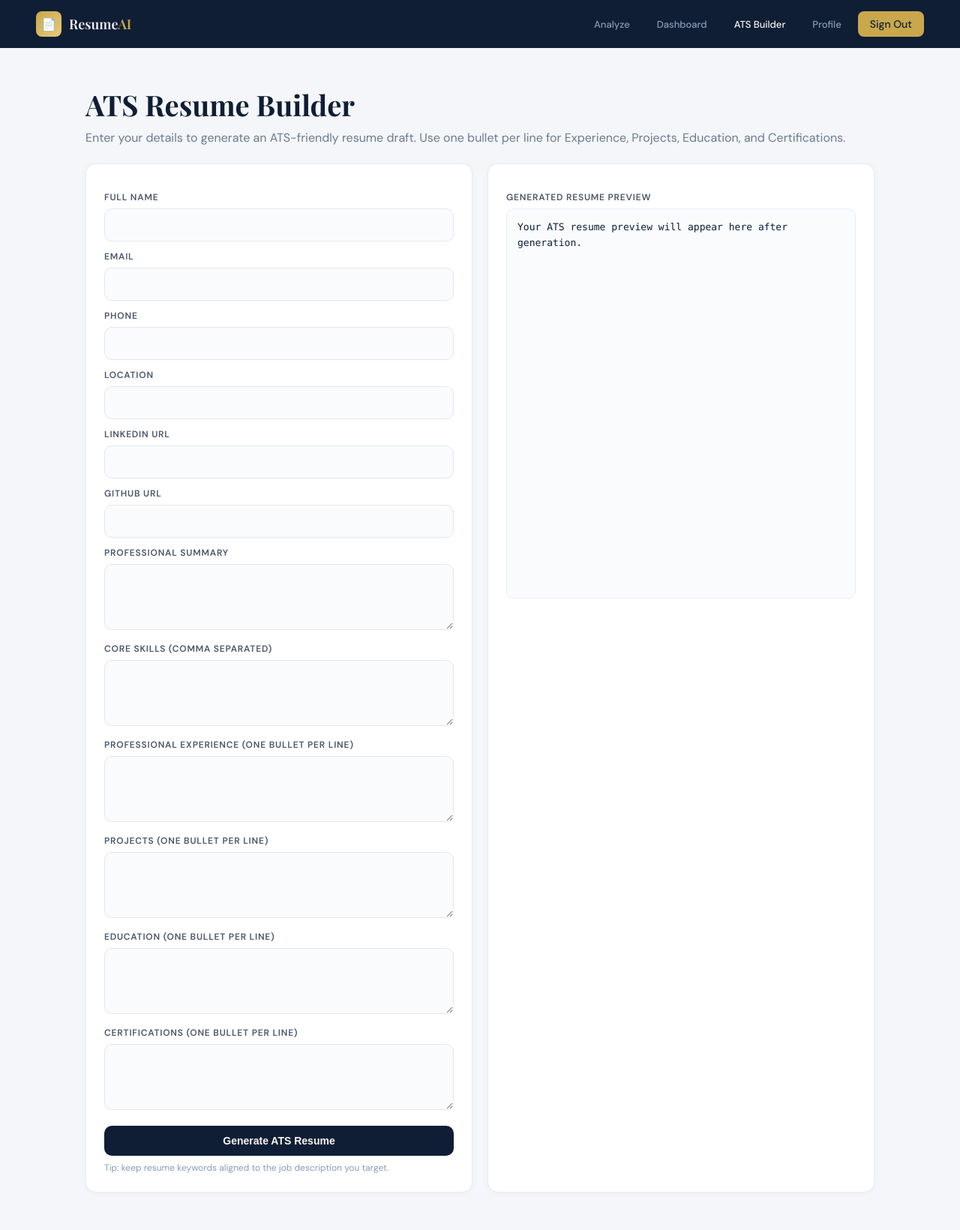
After one commit to anandkundurthi/ai-resume-analyzer, a FastAPI app: template app/templates/ats_resume.html in a window 1280 px wide. The commit adds this page. Shown: the whole page at 75% size. Run offline with FastAPI, Linux system fonts and the light colour scheme; the template is opened without the code that fills it, so the values that code supplies are empty.

Commit message:
Add ATS-friendly resume builder with download support

```diff
--- a/app/main.py
+++ b/app/main.py
@@ -5,6 +5,7 @@ from app.utils import (
     calculate_similarity,
     generate_action_plan,
     build_report_text,
+    build_ats_resume_text,
 )
 from app.skill_db import skills
 from fastapi import UploadFile, File, FastAPI, Request, Form, Depends
@@ -187,3 +188,80 @@ def download_report(request: Request):
     response = PlainTextResponse(report.get("text", ""), media_type="text/plain")
     response.headers["Content-Disposition"] = f'attachment; filename="{report.get("filename", "resume_report.txt")}"'
     return response
+
+
+@app.get("/ats-resume", response_class=HTMLResponse)
+def ats_resume_page(request: Request):
+    if not request.session.get("user"):
+        return RedirectResponse("/login", status_code=303)
+    return templates.TemplateResponse(
+        "ats_resume.html",
+        {
+            "request": request,
+            "linkedin_url": request.session.get("linkedin_url"),
+            "generated_resume": "",
+            "form_data": {},
+        },
+    )
+
+
+@app.post("/ats-resume", response_class=HTMLResponse)
+def generate_ats_resume(
+    request: Request,
+    full_name: str = Form(""),
+    email: str = Form(""),
+    phone: str = Form(""),
+    location: str = Form(""),
+    linkedin: str = Form(""),
+    github: str = Form(""),
+    summary: str = Form(""),
+    skills: str = Form(""),
+    experience: str = Form(""),
+    projects: str = Form(""),
+    education: str = Form(""),
+    certifications: str = Form(""),
+):
+    if not request.session.get("user"):
+        return RedirectResponse("/login", status_code=303)
+
+    form_data = {
+        "full_name": full_name,
+        "email": email,
+        "phone": phone,
+        "location": location,
+        "linkedin": linkedin,
+        "github": github,
+        "summary": summary,
+        "skills": skills,
+        "experience": experience,
+        "projects": projects,
+        "education": education,
+        "certifications": certifications,
+    }
+    resume_text = build_ats_resume_text(form_data)
+    safe_name = (full_name.strip() or "candidate").replace(" ", "_")
+    request.session["ats_resume"] = {
+        "filename": f"{safe_name.lower()}_ats_resume.txt",
+        "text": resume_text,
+    }
+    return templates.TemplateResponse(
+        "ats_resume.html",
+        {
+            "request": request,
+            "linkedin_url": request.session.get("linkedin_url"),
+            "generated_resume": resume_text,
+            "form_data": form_data,
+        },
+    )
+
+
+@app.get("/download-ats-resume")
+def download_ats_resume(request: Request):
+    if not request.session.get("user"):
+        return RedirectResponse("/login", status_code=303)
+    ats_resume = request.session.get("ats_resume")
+    if not ats_resume:
+        return RedirectResponse("/ats-resume", status_code=303)
+    response = PlainTextResponse(ats_resume.get("text", ""), media_type="text/plain")
+    response.headers["Content-Disposition"] = f'attachment; filename="{ats_resume.get("filename", "ats_resume.txt")}"'
+    return response
--- /dev/null
+++ b/app/templates/ats_resume.html
@@ -0,0 +1,114 @@
+<!DOCTYPE html>
+<html lang="en">
+<head>
+    <meta charset="UTF-8">
+    <meta name="viewport" content="width=device-width, initial-scale=1.0">
+    <title>ATS Resume Builder — ResumeAI</title>
+    <link href="https://fonts.googleapis.com/css2?family=Playfair+Display:wght@600;700&family=DM+Sans:wght@300;400;500;600&display=swap" rel="stylesheet">
+    <style>
+        *, *::before, *::after { box-sizing: border-box; margin: 0; padding: 0; }
+        :root { --navy: #0f1e35; --navy-light: #1e3a5f; --gold: #c9a84c; --gold-light: #e8c97a; --white: #f8f6f1; --muted: #8a9bb5; --bg: #f4f6f9; }
+        body { font-family: 'DM Sans', sans-serif; background: var(--bg); color: var(--navy); min-height: 100vh; }
+        nav { background: var(--navy); padding: 0 48px; height: 64px; display: flex; align-items: center; justify-content: space-between; }
+        .brand { display: flex; align-items: center; gap: 10px; text-decoration: none; }
+        .brand-icon { width: 34px; height: 34px; background: linear-gradient(135deg, var(--gold), var(--gold-light)); border-radius: 8px; display: flex; align-items: center; justify-content: center; font-size: 16px; }
+        .brand-name { font-family: 'Playfair Display', serif; font-size: 18px; color: var(--white); }
+        .brand-name span { color: var(--gold); }
+        .nav-links { display: flex; align-items: center; gap: 8px; }
+        .nav-link { text-decoration: none; padding: 8px 14px; border-radius: 8px; font-size: 13px; font-weight: 500; color: var(--muted); transition: all 0.2s; }
+        .nav-link:hover { color: var(--white); background: rgba(255,255,255,0.07); }
+        .nav-link.active { color: var(--white); }
+        .nav-logout { text-decoration: none; padding: 8px 16px; border-radius: 8px; font-size: 14px; font-weight: 500; color: var(--navy); background: var(--gold); transition: all 0.2s; }
+        .nav-logout:hover { background: var(--gold-light); }
+        main { max-width: 1100px; margin: 0 auto; padding: 50px 24px; }
+        .header { margin-bottom: 24px; }
+        .header h1 { font-family: 'Playfair Display', serif; font-size: 38px; margin-bottom: 8px; }
+        .header p { color: #6b7a90; }
+        .grid { display: grid; grid-template-columns: 1fr 1fr; gap: 20px; }
+        .card { background: white; border-radius: 14px; padding: 24px; border: 1px solid #e8edf5; box-shadow: 0 1px 8px rgba(15,30,53,0.04); }
+        label { display: block; font-size: 12px; font-weight: 600; color: #4a5568; text-transform: uppercase; letter-spacing: 0.8px; margin-bottom: 7px; margin-top: 12px; }
+        input, textarea { width: 100%; padding: 12px 14px; border: 1.5px solid #e2e8f0; border-radius: 10px; font-family: 'DM Sans', sans-serif; font-size: 14px; color: var(--navy); background: #fafbfc; outline: none; }
+        textarea { min-height: 88px; resize: vertical; line-height: 1.5; }
+        input:focus, textarea:focus { border-color: var(--gold); background: #fff; box-shadow: 0 0 0 4px rgba(201,168,76,0.1); }
+        .btn-row { display: flex; gap: 10px; margin-top: 16px; }
+        .btn { text-decoration: none; border: none; cursor: pointer; padding: 12px 14px; border-radius: 10px; font-size: 14px; font-weight: 600; }
+        .btn-primary { background: var(--navy); color: var(--white); flex: 1; }
+        .btn-primary:hover { background: var(--navy-light); }
+        .btn-secondary { background: #f7f1dd; color: #7a5b0f; border: 1px solid #e8d39a; flex: 1; text-align: center; }
+        .btn-secondary:hover { background: #f3e7c2; }
+        .hint { font-size: 12px; color: #8a9bb5; margin-top: 8px; }
+        .resume-preview { min-height: 520px; font-family: ui-monospace, SFMono-Regular, Menlo, Monaco, Consolas, "Liberation Mono", monospace; white-space: pre-wrap; background: #f9fbfd; border: 1px solid #e8edf5; border-radius: 10px; padding: 14px; font-size: 13px; line-height: 1.6; }
+        @media (max-width: 900px) { .grid { grid-template-columns: 1fr; } }
+    </style>
+</head>
+<body>
+<nav>
+    <a href="/upload" class="brand"><div class="brand-icon">📄</div><div class="brand-name">Resume<span>AI</span></div></a>
+    <div class="nav-links">
+        <a href="/upload" class="nav-link">Analyze</a>
+        <a href="/dashboard" class="nav-link">Dashboard</a>
+        <a href="/ats-resume" class="nav-link active">ATS Builder</a>
+        <a href="/profile" class="nav-link">Profile</a>
+        {% if linkedin_url %}<a href="{{ linkedin_url }}" class="nav-link" target="_blank" rel="noopener noreferrer">LinkedIn</a>{% endif %}
+        <a href="/logout" class="nav-logout">Sign Out</a>
+    </div>
+</nav>
+<main>
+    <div class="header">
+        <h1>ATS Resume Builder</h1>
+        <p>Enter your details to generate an ATS-friendly resume draft. Use one bullet per line for Experience, Projects, Education, and Certifications.</p>
+    </div>
+    <div class="grid">
+        <div class="card">
+            <form method="post">
+                <label>Full Name</label>
+                <input type="text" name="full_name" value="{{ form_data.get('full_name', '') }}" required>
+
+                <label>Email</label>
+                <input type="email" name="email" value="{{ form_data.get('email', '') }}">
+
+                <label>Phone</label>
+                <input type="text" name="phone" value="{{ form_data.get('phone', '') }}">
+
+                <label>Location</label>
+                <input type="text" name="location" value="{{ form_data.get('location', '') }}">
+
+                <label>LinkedIn URL</label>
+                <input type="text" name="linkedin" value="{{ form_data.get('linkedin', '') }}">
+
+                <label>GitHub URL</label>
+                <input type="text" name="github" value="{{ form_data.get('github', '') }}">
+
+                <label>Professional Summary</label>
+                <textarea name="summary">{{ form_data.get('summary', '') }}</textarea>
+
+                <label>Core Skills (comma separated)</label>
+                <textarea name="skills">{{ form_data.get('skills', '') }}</textarea>
+
+                <label>Professional Experience (one bullet per line)</label>
+                <textarea name="experience">{{ form_data.get('experience', '') }}</textarea>
+
+                <label>Projects (one bullet per line)</label>
+                <textarea name="projects">{{ form_data.get('projects', '') }}</textarea>
+
+                <label>Education (one bullet per line)</label>
+                <textarea name="education">{{ form_data.get('education', '') }}</textarea>
+
+                <label>Certifications (one bullet per line)</label>
+                <textarea name="certifications">{{ form_data.get('certifications', '') }}</textarea>
+
+                <div class="btn-row">
+                    <button type="submit" class="btn btn-primary">Generate ATS Resume</button>
+                    {% if generated_resume %}<a href="/download-ats-resume" class="btn btn-secondary">Download .txt</a>{% endif %}
+                </div>
+                <div class="hint">Tip: keep resume keywords aligned to the job description you target.</div>
+            </form>
+        </div>
+        <div class="card">
+            <label>Generated Resume Preview</label>
+            <div class="resume-preview">{{ generated_resume or "Your ATS resume preview will appear here after generation." }}</div>
+        </div>
+    </div>
+</main>
+</body>
+</html>
--- a/app/templates/dashboard.html
+++ b/app/templates/dashboard.html
@@ -67,6 +67,7 @@
     <div class="nav-links">
         <a href="/upload" class="nav-link">Analyze</a>
         <a href="/dashboard" class="nav-link active">Dashboard</a>
+        <a href="/ats-resume" class="nav-link">ATS Builder</a>
         <a href="/profile" class="nav-link">Profile</a>
         {% if linkedin_url %}
         <a href="{{ linkedin_url }}" class="nav-link" target="_blank" rel="noopener noreferrer">LinkedIn</a>
--- a/app/templates/index.html
+++ b/app/templates/index.html
@@ -56,6 +56,7 @@
     <div class="nav-links">
         <a href="/upload" class="nav-link active">Analyze</a>
         <a href="/dashboard" class="nav-link">Dashboard</a>
+        <a href="/ats-resume" class="nav-link">ATS Builder</a>
         <a href="/profile" class="nav-link">Profile</a>
         {% if linkedin_url %}
         <a href="{{ linkedin_url }}" class="nav-link" target="_blank" rel="noopener noreferrer">LinkedIn</a>
--- a/app/templates/profile.html
+++ b/app/templates/profile.html
@@ -40,6 +40,7 @@
     <div class="nav-links">
         <a href="/upload" class="nav-link">Analyze</a>
         <a href="/dashboard" class="nav-link">Dashboard</a>
+        <a href="/ats-resume" class="nav-link">ATS Builder</a>
         <a href="/profile" class="nav-link active">Profile</a>
         {% if linkedin_url %}<a href="{{ linkedin_url }}" class="nav-link" target="_blank" rel="noopener noreferrer">LinkedIn</a>{% endif %}
         <a href="/logout" class="nav-logout">Sign Out</a>
--- a/app/templates/result.html
+++ b/app/templates/result.html
@@ -88,6 +88,7 @@
     <div class="nav-links">
         <a href="/upload" class="nav-link">Analyze</a>
         <a href="/dashboard" class="nav-link">Dashboard</a>
+        <a href="/ats-resume" class="nav-link">ATS Builder</a>
         <a href="/profile" class="nav-link">Profile</a>
         {% if linkedin_url %}
         <a href="{{ linkedin_url }}" class="nav-link" target="_blank" rel="noopener noreferrer">LinkedIn</a>
```
Also changed, not shown: app/utils.py (+84 -0 lines).
